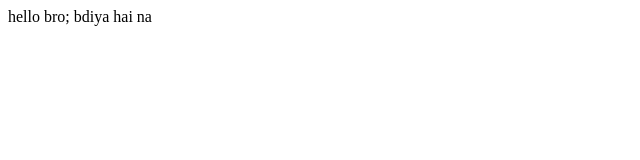
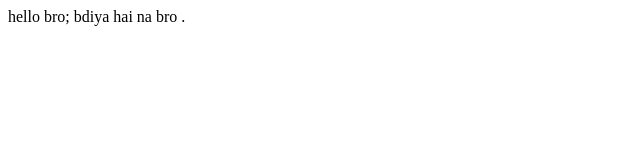
Before and after one commit to rohitgambhir/project-bros, a plain HTML site: page index.html in a window 1280 px wide. Shown: the full height of the page, 0-640 px from the left. Drawn offline with Linux system fonts and the light colour scheme.

Commit message:
bdiya hai na bro

```diff
--- a/index.html
+++ b/index.html
@@ -7,6 +7,6 @@
 </head>
 <body>
     hello bro;
-    bdiya hai na
+    bdiya hai na  bro .
 </body>
 </html>
```
